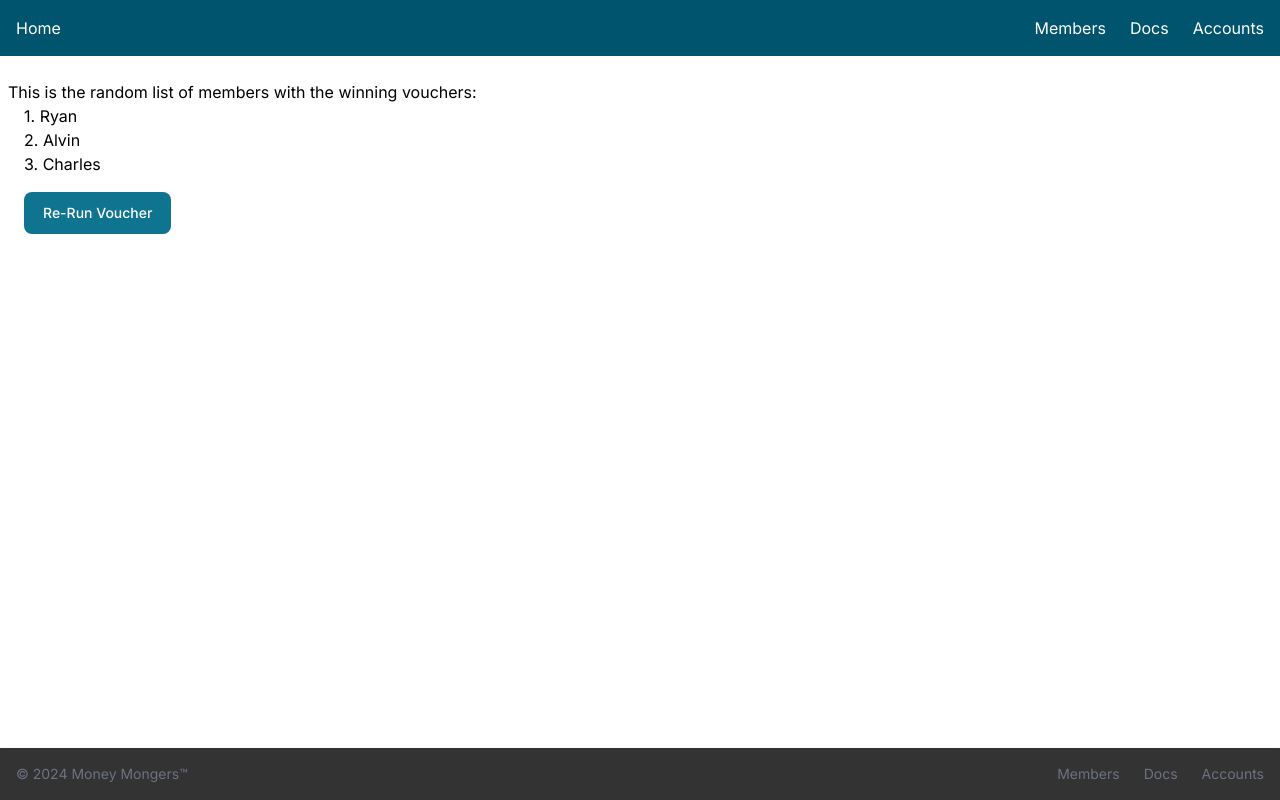
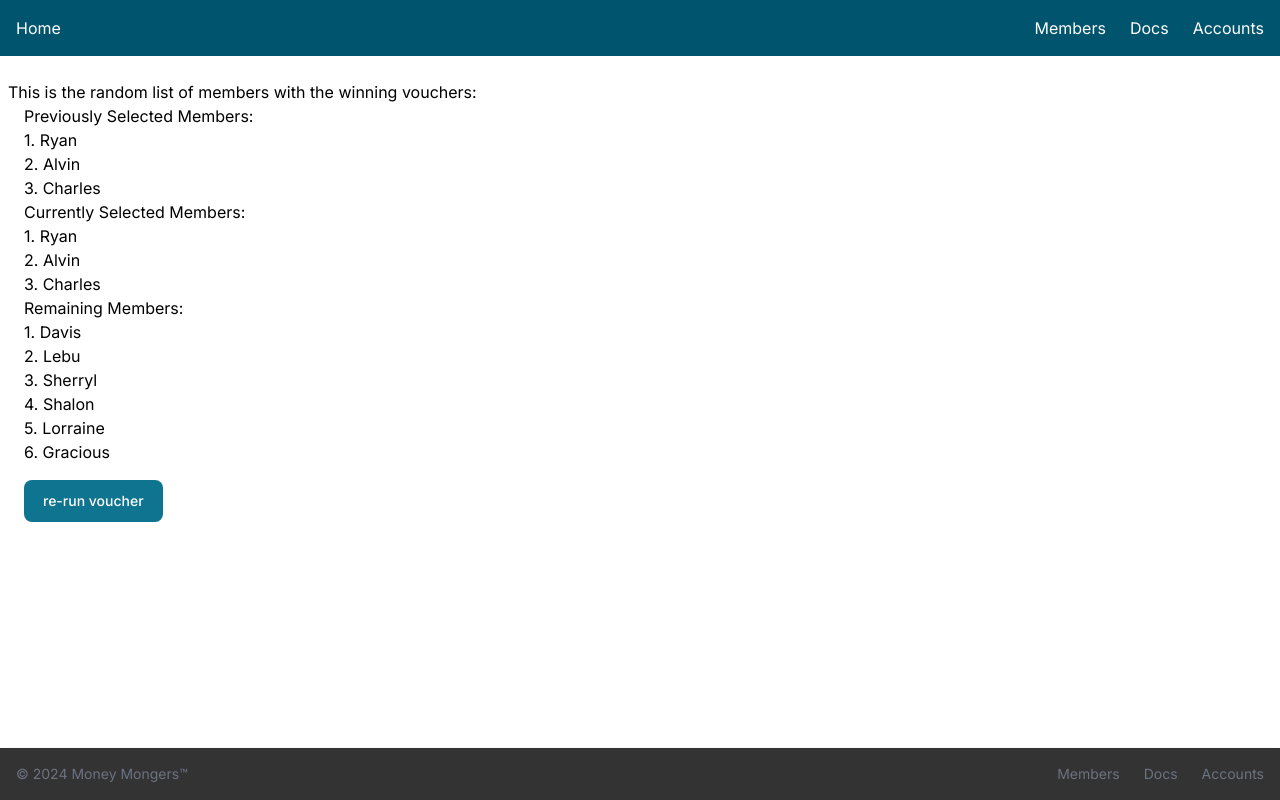
Before and after one commit to CharlieAlbert/money-mongers, a Next.js app: page /members/random in a window 1280 px wide. Built offline with nearby package versions, Linux system fonts and the light colour scheme.

Commit message:
made changes on the run voucher functionality:blush:

```diff
--- a/app/members/page.tsx
+++ b/app/members/page.tsx
@@ -7,8 +7,8 @@ export default function Mti() {
     'Charles',
     'Ryan',
     'Alvin',
-    'Lebu',
-    'Sherryl',
+    'Lebuluz',
+    'Sheryl',
     'Shalon',
     'Lorraine',
     'Gracious'
--- a/app/members/random/randomMembers.tsx
+++ b/app/members/random/randomMembers.tsx
@@ -3,25 +3,40 @@
 import { Spinner, Button } from 'flowbite-react'
 import { useEffect, useState } from 'react'
 import getRandomString from '../../utils/random'
-import { useRouter } from 'next/navigation'
+// import { useRouter } from 'next/navigation'
+
 interface RandomMembersProps {
   strings: string[]
   count: number
 }
-
 export default function RandomMembers({ strings, count }: RandomMembersProps) {
   const [loading, setLoading] = useState(true)
   const [randomStrings, setRandomStrings] = useState<string[]>([])
-  const router = useRouter()
+  const [previouslySelected, setPreviouslySelected] = useState<string[]>([])
+  const [remainingMembers, setRemainingMembers] = useState<string[]>([])
+  // const router = useRouter()
+
+  const generateRandomStrings = () => {
+    const newSelections = getRandomString(strings, count, previouslySelected)
+    setRandomStrings(newSelections)
+    setPreviouslySelected(prev => [...prev, ...newSelections])
+    setRemainingMembers(strings.filter(str => ![...previouslySelected, ...newSelections].includes(str)))
+    setLoading(false)
+  }
 
   useEffect(() => {
     const timer = setTimeout(() => {
-      const generatedStrings = getRandomString(strings, count)
-      setRandomStrings(generatedStrings)
-      setLoading(false)
+      generateRandomStrings()
     }, 3000)
     return () => clearTimeout(timer)
   }, [strings, count])
+
+  const handleRerun = () => {
+    setLoading(true)
+    setTimeout(() => {
+      generateRandomStrings()
+    }, 3000)
+  }
 
   return (
     <div className='ms-4'>
@@ -32,17 +47,32 @@ export default function RandomMembers({ strings, count }: RandomMembersProps) {
         </div>
       ) : (
         <div>
+          <h2>Previously Selected Members:</h2>
           <ul>
-            {randomStrings.map((name, i) => (
-              <li key={i}>
+            {previouslySelected.map((name, i) => (
+              <li key={`prev-${i}`}>
                 {i + 1}. {name}
               </li>
             ))}
           </ul>
-          <Button className='my-4'>
-            <a onClick={() => router.refresh()} className='capitalize'>
-              re-run voucher
-            </a>
+          <h2>Currently Selected Members:</h2>
+          <ul>
+            {randomStrings.map((name, i) => (
+              <li key={`new-${i}`}>
+                {i + 1}. {name}
+              </li>
+            ))}
+          </ul>
+          <h2>Remaining Members:</h2>
+          <ul>
+            {remainingMembers.map((name, i) => (
+              <li key={`remaining-${i}`}>
+                {i + 1}. {name}
+              </li>
+            ))}
+          </ul>
+          <Button className='my-4' onClick={handleRerun}>
+            re-run voucher
           </Button>
         </div>
       )}
--- a/app/utils/random.ts
+++ b/app/utils/random.ts
@@ -1,7 +1,9 @@
 export default function getRandomString(
   strings: string[],
-  count: number
+  count: number,
+  excluded: string[] = []
 ): string[] {
-  const shuffled = strings.sort(() => 0.5 - Math.random())
+  const filteredStrings = strings.filter(str => !excluded.includes(str))
+  const shuffled = filteredStrings.sort(() => 0.5 - Math.random())
   return shuffled.splice(0, count)
 }
```
Also changed, not shown: .txt (added), 1 other file (tests, documents, lock files or other folders).
